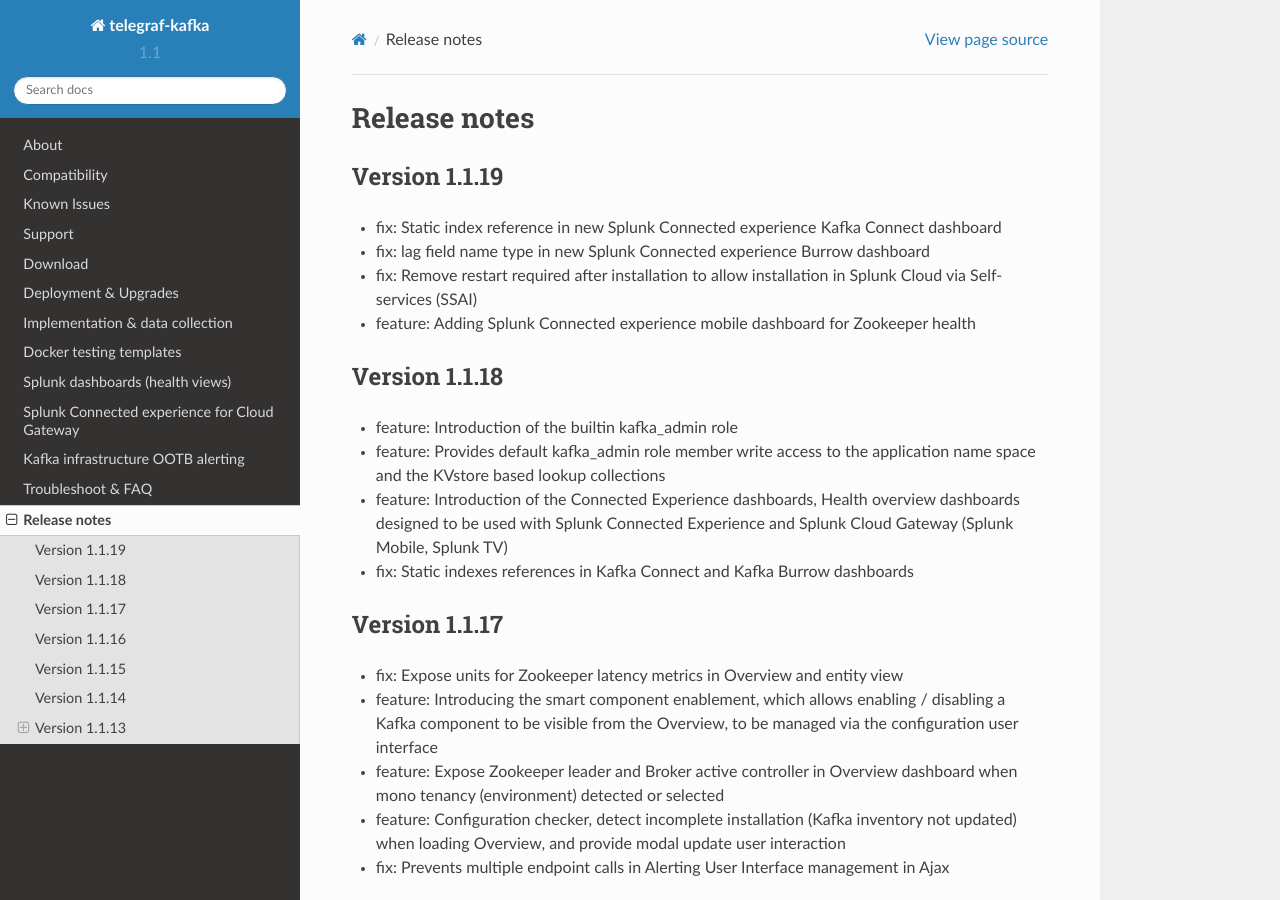
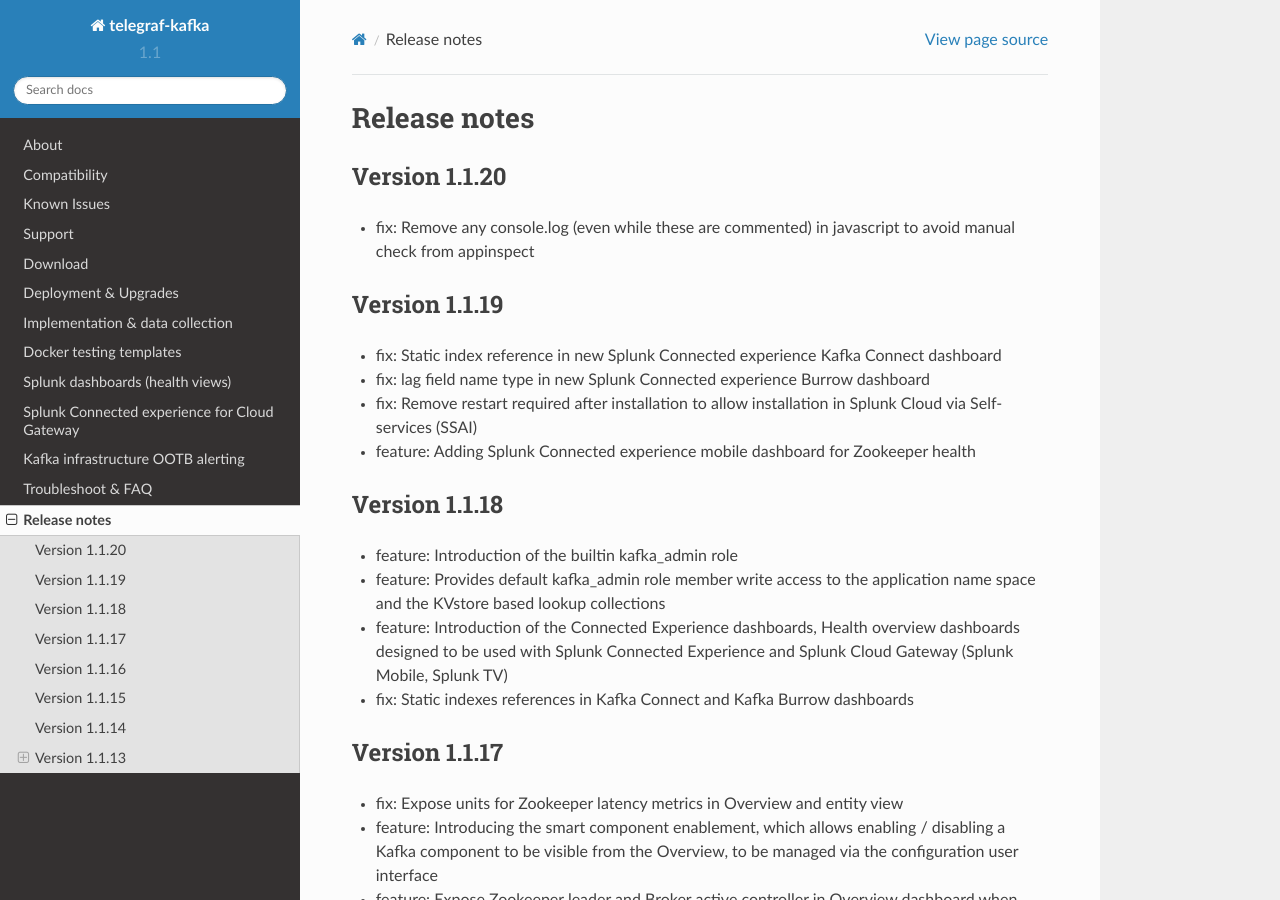
Before and after one commit to guilhemmarchand/telegraf-kafka, a Sphinx documentation site: the page built from docs/releasenotes.rst, in a window 1280 px wide and 900 px high. Built offline with Sphinx 7.4.7 and the Read the Docs theme 2.0.0, drawn with Linux system fonts in a browser that asks for light colours.

Commit message:
Version 1.1.20
- fix: Remove any console.log (even while these are commented) in javascript to avoid manual check from appinspect

```diff
--- a/docs/releasenotes.rst
+++ b/docs/releasenotes.rst
@@ -1,5 +1,11 @@
 Release notes
 #############
+
+==============
+Version 1.1.20
+==============
+
+- fix: Remove any console.log (even while these are commented) in javascript to avoid manual check from appinspect
 
 ==============
 Version 1.1.19
```
Also changed, not shown: telegraf-kafka/appserver/static/configcheck.js (+0 -8 lines), telegraf-kafka/appserver/static/load_components.js (+0 -29 lines), 3 other files.
